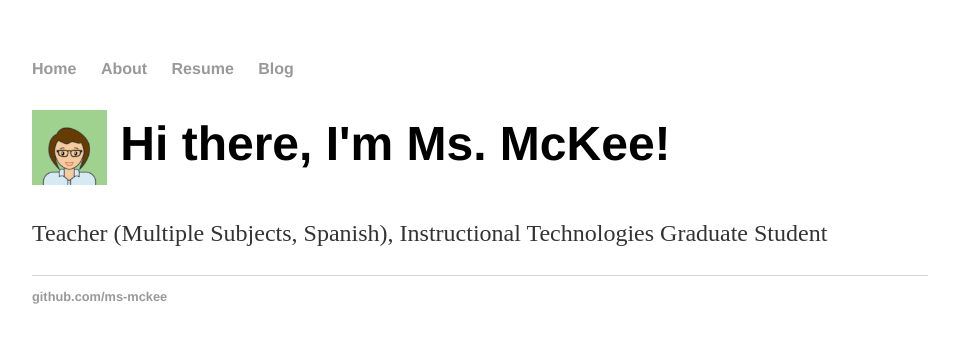
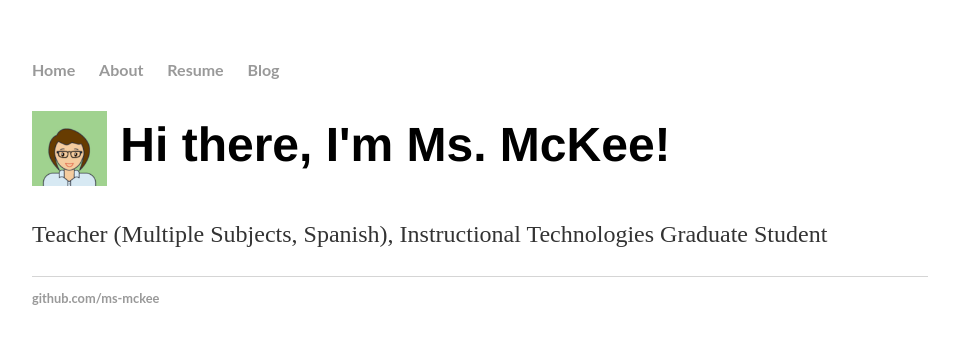
Before and after one commit to ms-mckee/ms-mckee.github.io, a Jekyll site: the page built from index.html, in a window 1280 px wide. Shown: the top 344 px of the page, without its empty margins (160-1119 px from the left). Built offline with Jekyll 4.4.1, drawn with Linux system fonts in a browser that asks for light colours; a style sheet for code colours, icons or effects is not loaded.

Commit message:
Update main.css

```diff
--- a/css/main.css
+++ b/css/main.css
@@ -1,9 +1,10 @@
 body {
     margin: 60px auto;
     width: 70%;
+    font-family: 'Libre Baskerville', serif;
 }
 nav ul, footer ul {
-    font-family:'Helvetica', 'Arial', 'Sans-Serif';
+    font-family: 'Lato', 'Helvetica', 'Arial', 'Sans-Serif';
     padding: 0px;
     list-style: none;
     font-weight: bold;
```
